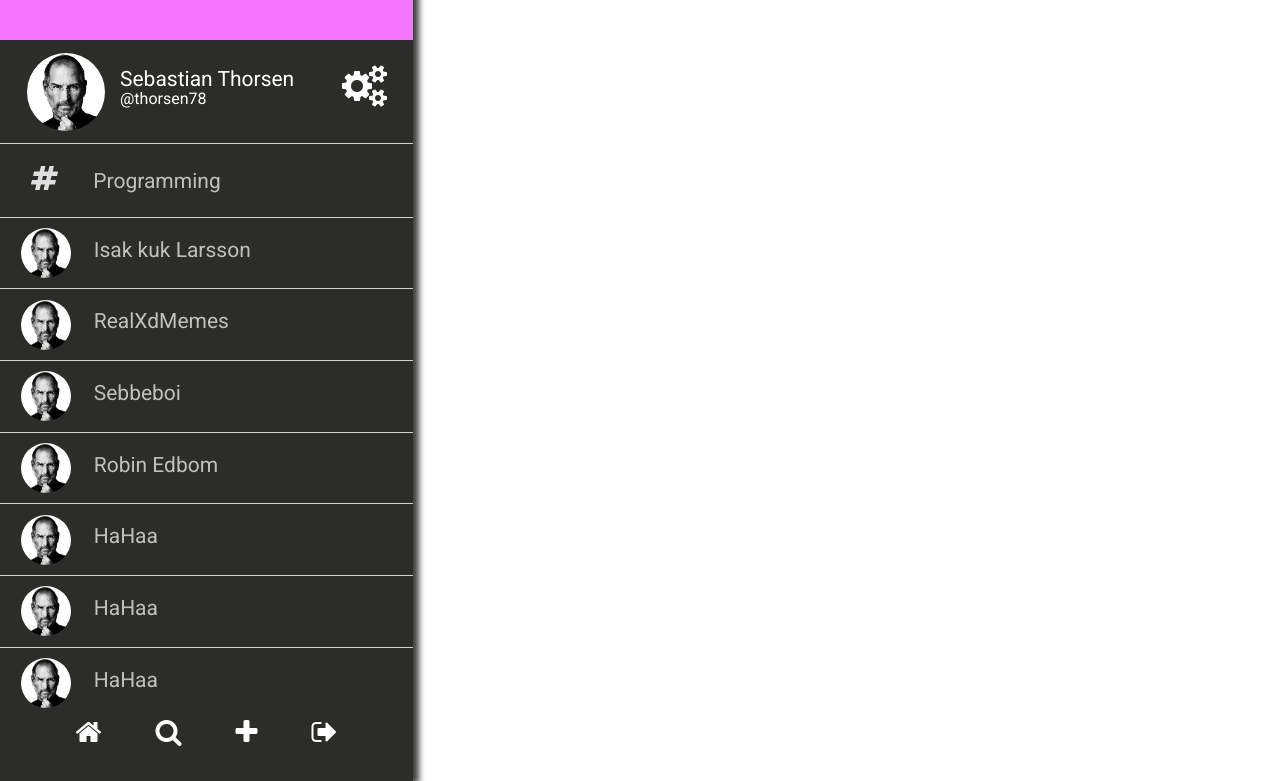
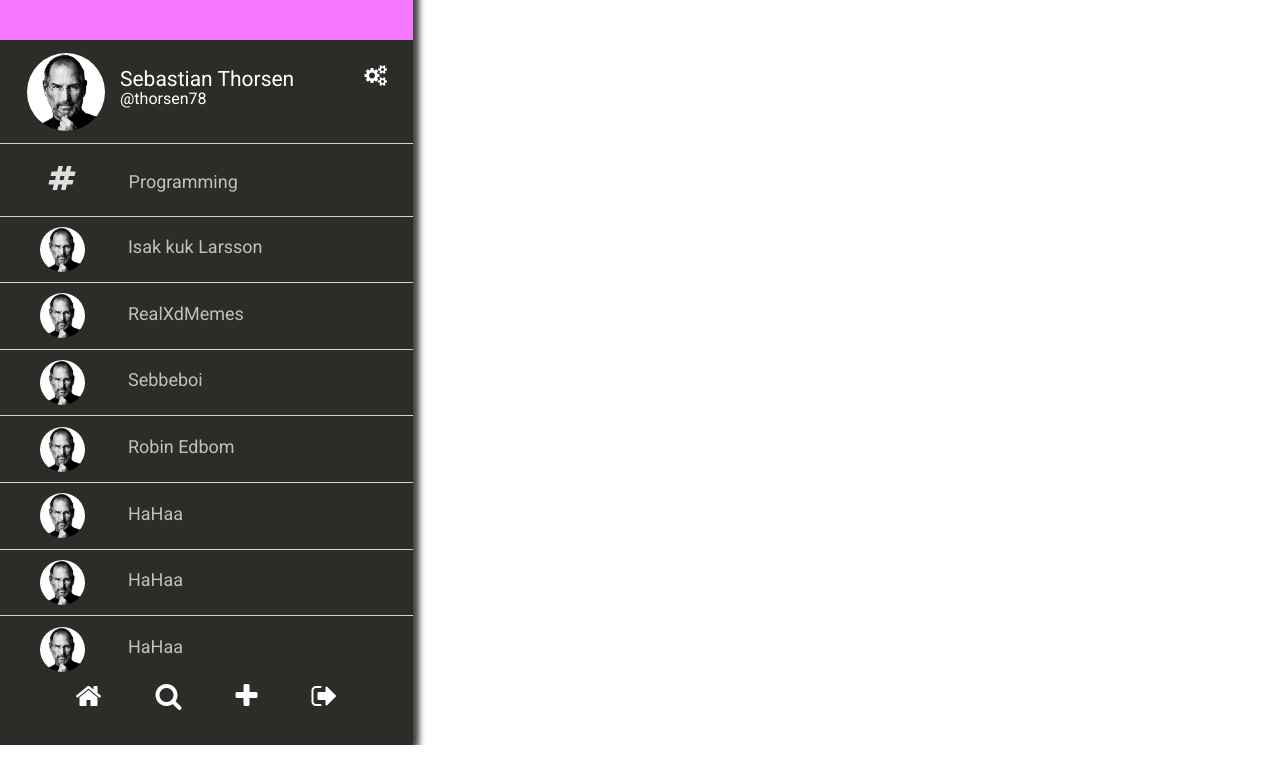
Before and after one commit to smallcolin/Users-chat, a website: page partials/sidebar-section.html in a window 1280 px wide. Shown: the part 145-926 px from the top of the page. After the commit the page ends 890 px from the top, so only its background shows below. Drawn offline with nearby package versions, Linux system fonts and the light colour scheme; files that its build step writes are made by us from their sources.

Commit message:
fixed some margins
css changes

```diff
--- a/assets/scss/_sidebar.scss
+++ b/assets/scss/_sidebar.scss
@@ -7,21 +7,22 @@ section.sidebar-feed {
     border-top: solid 1px lightgray;
 
     img {
-      height: 50px;
-      width: 50px;
+      height: 45px;
+      width: 45px;
       border-radius: 50%;
+      margin-left: 5%;
     }
 
     p {
       opacity: 0.7;
-      font-size: 21px;
+      font-size: 18px;
       display: inline-block;
-      margin-left: 5%;
+      margin-left: 10%;
     }
 
     i {
       opacity: 0.85;
-      margin: 2.5% 0 0 2.5%;
+      margin: 2.5% 0 0 7%;
     }
   }
 
@@ -30,7 +31,7 @@ section.sidebar-feed {
     /* Fuuul fix.. TBC*/
 
     p {
-      margin-left: 8%;
+      margin-left: 12.5%;
     }
   }
 }
--- a/partials/sidebar-section.html
+++ b/partials/sidebar-section.html
@@ -21,7 +21,7 @@
             <div class="profile-text">
                 <span>Sebastian Thorsen</span>
                 <p>@thorsen78</p>
-                <a href="#"><i class="fa fa-cogs fa-2x" aria-hidden="true"></i></a>
+                <a href="#"><i class="fa fa-cogs " aria-hidden="true"></i></a>
             </div>
         </div>
         <section class="sidebar-feed">
@@ -58,15 +58,6 @@
                 <p>HaHaa</p>
             </article>
         </section>
-        <!--
-        <ul class="list-unstyled">
-            <li>1</li>
-            <li>2</li>
-            <li>3</li>
-            <li>4</li>
-            <li>5</li>
-        </ul>
-        -->
     <div class="sidebar-bottom-icons">
         <a href="#"><i class="fa fa-home fa-2x" aria-hidden="true"></i></a>
         <a href="#"><i class="fa fa-search fa-2x" aria-hidden="true"></i></a>
```
